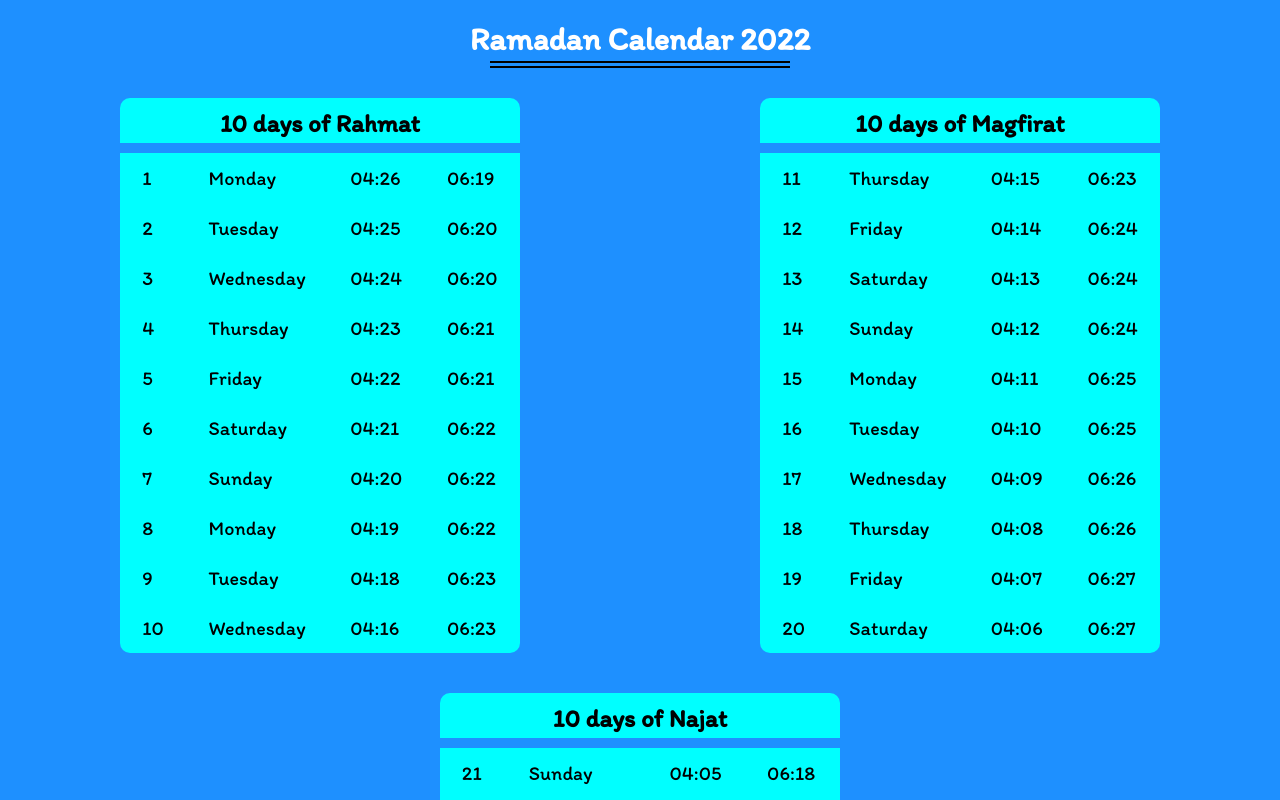
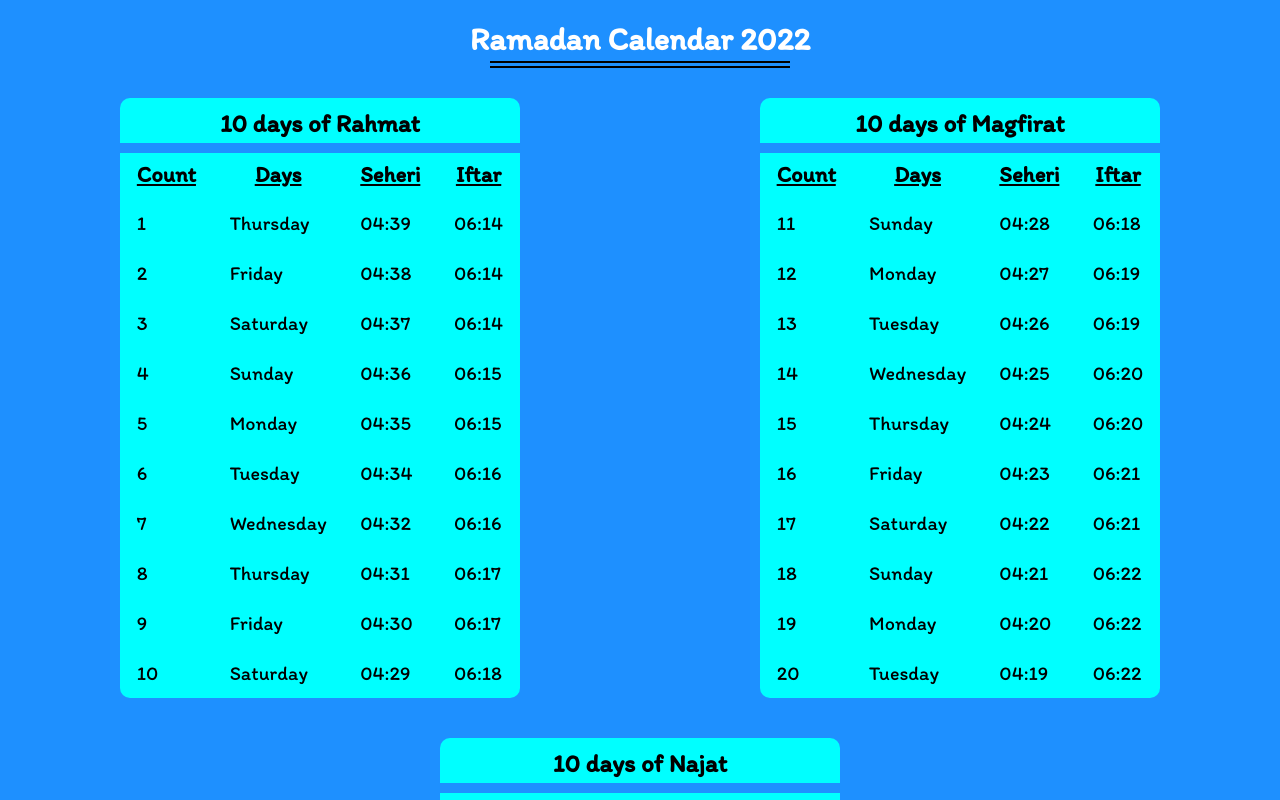
Before and after one commit to mdmarufsarker/ramadan-calendar, a Vue app: page / in a window 1280 px wide. Shown: the top 800 px of the page. Built offline with nearby package versions, Linux system fonts and the light colour scheme.

Commit message:
calendar updated for 2023 Ramadan

```diff
--- a/src/App.vue
+++ b/src/App.vue
@@ -63,7 +63,6 @@ hr {
   flex-wrap: wrap;
 }
 h3 {
-  color: cyan;
   text-align: center;
   font-weight: 400;
   margin-bottom: 10px;
--- a/src/components/Magfirat.vue
+++ b/src/components/Magfirat.vue
@@ -3,19 +3,23 @@
     <h2>10 days of Magfirat</h2>
     <div class="wrapper">
       <div class="parent">
+        <span class="title">Count</span>
         <div class="count child" v-for="count in counts" :key="count">
           {{ count }}
         </div>
       </div>
       <div class="parent">
+        <span class="title">Days</span>
         <div class="day child" v-for="day in days" :key="day">{{ day }}</div>
       </div>
       <div class="parent">
+        <span class="title">Seheri</span>
         <div class="seheri child" v-for="seheri in seheri" :key="seheri">
           {{ seheri }}
         </div>
       </div>
       <div class="parent">
+        <span class="title">Iftar</span>
         <div class="iftar child" v-for="iftar in iftar" :key="iftar">
           {{ iftar }}
         </div>
@@ -30,9 +34,6 @@ export default {
     return {
       counts: [11, 12, 13, 14, 15, 16, 17, 18, 19, 20],
       days: [
-        "Thursday",
-        "Friday",
-        "Saturday",
         "Sunday",
         "Monday",
         "Tuesday",
@@ -40,30 +41,33 @@ export default {
         "Thursday",
         "Friday",
         "Saturday",
+        "Sunday",
+        "Monday",
+        "Tuesday",
       ],
       seheri: [
-        "04:15",
-        "04:14",
-        "04:13",
-        "04:12",
-        "04:11",
-        "04:10",
-        "04:09",
-        "04:08",
-        "04:07",
-        "04:06",
+        "04:28",
+        "04:27",
+        "04:26",
+        "04:25",
+        "04:24",
+        "04:23",
+        "04:22",
+        "04:21",
+        "04:20",
+        "04:19",
       ],
       iftar: [
-        "06:23",
-        "06:24",
-        "06:24",
-        "06:24",
-        "06:25",
-        "06:25",
-        "06:26",
-        "06:26",
-        "06:27",
-        "06:27",
+        "06:18",
+        "06:19",
+        "06:19",
+        "06:20",
+        "06:20",
+        "06:21",
+        "06:21",
+        "06:22",
+        "06:22",
+        "06:22",
       ],
     };
   },
--- a/src/components/Najat.vue
+++ b/src/components/Najat.vue
@@ -3,19 +3,23 @@
     <h2>10 days of Najat</h2>
     <div class="wrapper">
       <div class="parent">
+        <span class="title">Count</span>
         <div class="count child" v-for="count in counts" :key="count">
           {{ count }}
         </div>
       </div>
       <div class="parent">
+        <span class="title">Days</span>
         <div class="day child" v-for="day in days" :key="day">{{ day }}</div>
       </div>
       <div class="parent">
+        <span class="title">Seheri</span>
         <div class="seheri child" v-for="seheri in seheri" :key="seheri">
           {{ seheri }}
         </div>
       </div>
       <div class="parent">
+        <span class="title">Iftar</span>
         <div class="iftar child" v-for="iftar in iftar" :key="iftar">
           {{ iftar }}
         </div>
@@ -30,9 +34,6 @@ export default {
     return {
       counts: [21, 22, 23, 24, 25, 26, 27, 28, 29, 30],
       days: [
-        "Sunday",
-        "Monday",
-        "Tuesday",
         "Wednesday",
         "Thursday",
         "Friday",
@@ -40,30 +41,33 @@ export default {
         "Sunday",
         "Monday",
         "Tuesday",
+        "Wednesday",
+        "Thursday",
+        "Friday",
       ],
       seheri: [
-        "04:05",
-        "04:05",
-        "04:04",
-        "04:03",
-        "04:02",
-        "04:01",
-        "04:00",
-        "03:59",
-        "03:58",
-        "03:59",
+        "04:18",
+        "04:16",
+        "04:15",
+        "04:14",
+        "04:13",
+        "04:12",
+        "04:11",
+        "03:10",
+        "03:09",
+        "03:08",
       ],
       iftar: [
-        "06:18",
-        "06:28",
-        "06:29",
-        "06:29",
-        "06:29",
-        "06:30",
-        "06:30",
-        "06:31",
-        "06:31",
-        "06:32",
+        "06:23",
+        "06:23",
+        "06:23",
+        "06:24",
+        "06:24",
+        "06:24",
+        "06:25",
+        "06:25",
+        "06:26",
+        "06:26",
       ],
     };
   },
--- a/src/components/Rahmat.vue
+++ b/src/components/Rahmat.vue
@@ -3,19 +3,23 @@
     <h2>10 days of Rahmat</h2>
     <div class="wrapper">
       <div class="parent">
+        <span class="title">Count</span>
         <div class="count child" v-for="count in counts" :key="count">
           {{ count }}
         </div>
       </div>
       <div class="parent">
+        <span class="title">Days</span>
         <div class="day child" v-for="day in days" :key="day">{{ day }}</div>
       </div>
       <div class="parent">
+        <span class="title">Seheri</span>
         <div class="seheri child" v-for="seheri in seheri" :key="seheri">
           {{ seheri }}
         </div>
       </div>
       <div class="parent">
+        <span class="title">Iftar</span>
         <div class="iftar child" v-for="iftar in iftar" :key="iftar">
           {{ iftar }}
         </div>
@@ -30,9 +34,6 @@ export default {
     return {
       counts: [1, 2, 3, 4, 5, 6, 7, 8, 9, 10],
       days: [
-        "Monday",
-        "Tuesday",
-        "Wednesday",
         "Thursday",
         "Friday",
         "Saturday",
@@ -40,30 +41,33 @@ export default {
         "Monday",
         "Tuesday",
         "Wednesday",
+        "Thursday",
+        "Friday",
+        "Saturday",
       ],
       seheri: [
-        "04:26",
-        "04:25",
-        "04:24",
-        "04:23",
-        "04:22",
-        "04:21",
-        "04:20",
-        "04:19",
-        "04:18",
-        "04:16",
+        "04:39",
+        "04:38",
+        "04:37",
+        "04:36",
+        "04:35",
+        "04:34",
+        "04:32",
+        "04:31",
+        "04:30",
+        "04:29",
       ],
       iftar: [
-        "06:19",
-        "06:20",
-        "06:20",
-        "06:21",
-        "06:21",
-        "06:22",
-        "06:22",
-        "06:22",
-        "06:23",
-        "06:23",
+        "06:14",
+        "06:14",
+        "06:14",
+        "06:15",
+        "06:15",
+        "06:16",
+        "06:16",
+        "06:17",
+        "06:17",
+        "06:18",
       ],
     };
   },
@@ -71,6 +75,14 @@ export default {
 </script>
 
 <style>
+.title{
+  display: flex;
+  justify-content: center;
+  padding: 0 10px;
+  font-size: 1.4rem;
+  font-weight: 600;
+  text-decoration: underline;
+}
 .rahmat {
   width: 400px;
   background-color: cyan;
```
